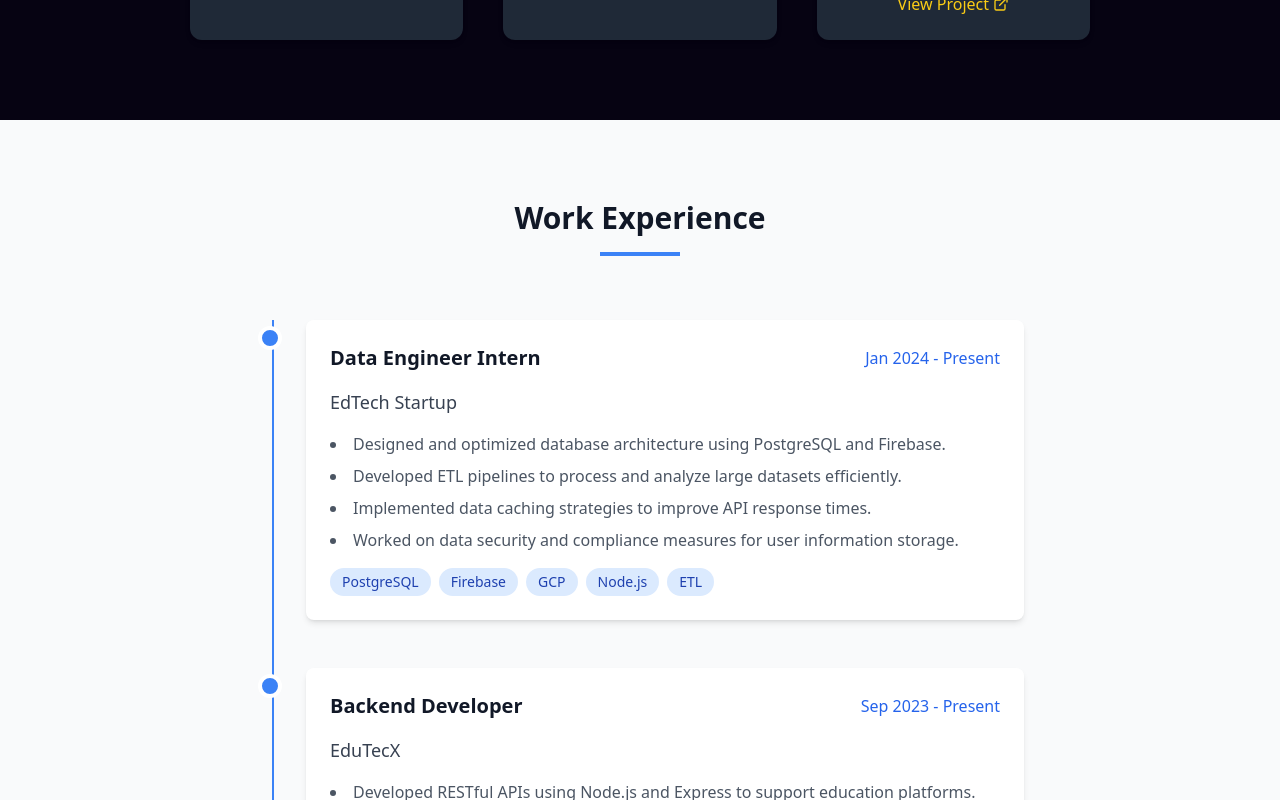
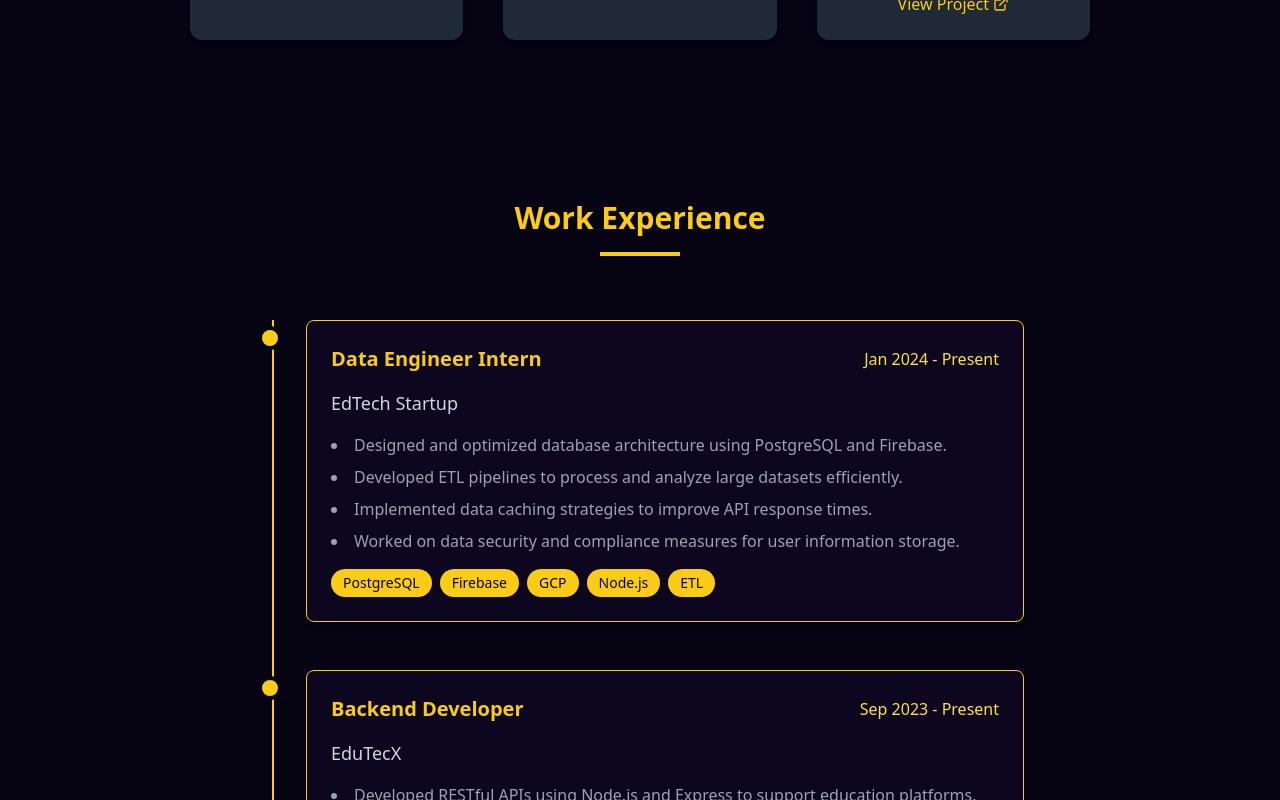
Before and after one commit to Daemon403/portfolio, a React (Create React App) app: page / in a window 1280 px wide. Shown: the part 2560-3360 px from the top of the page. Built offline with nearby package versions, Linux system fonts and the light colour scheme.

Commit message:
Expereince  Section Edit Colours

```diff
--- a/src/components/Experience.jsx
+++ b/src/components/Experience.jsx
@@ -41,25 +41,25 @@ const Experience = () => {
   ];
 
   return (
-    <section id="experience" className="py-20 bg-gray-50 dark:bg-gray-900 transition-colors duration-300">
+    <section id="experience" className="py-20 bg-[#060312] text-gray-400 transition-colors duration-300">
       <div className="container mx-auto px-4 sm:px-6 lg:px-8">
         <div className="text-center mb-16">
-          <h2 className="text-3xl font-bold text-gray-900 dark:text-white mb-4">Work Experience</h2>
-          <div className="w-20 h-1 bg-blue-500 mx-auto"></div>
+          <h2 className="text-3xl font-bold text-yellow-400 mb-4">Work Experience</h2>
+          <div className="w-20 h-1 bg-yellow-400 mx-auto"></div>
         </div>
 
         <div className="max-w-3xl mx-auto">
-          <div className="relative border-l-2 border-blue-500 pl-8 ml-4">
+          <div className="relative border-l-2 border-yellow-400 pl-8 ml-4">
             {experiences.map((exp, index) => (
               <div key={index} className="mb-12 relative">
-                <div className="absolute -left-12 mt-1.5 w-6 h-6 rounded-full bg-blue-500 border-4 border-white dark:border-gray-900"></div>
-                <div className="bg-white dark:bg-gray-800 rounded-lg shadow-md p-6 transition-colors duration-300">
+                <div className="absolute -left-12 mt-1.5 w-6 h-6 rounded-full bg-yellow-400 border-4 border-[#060312]"></div>
+                <div className="bg-[#0d061f] rounded-lg shadow-md p-6 border border-yellow-400 transition-colors duration-300">
                   <div className="flex flex-col sm:flex-row sm:justify-between sm:items-center mb-4">
-                    <h3 className="text-xl font-semibold text-gray-900 dark:text-white">{exp.title}</h3>
-                    <span className="text-blue-600 dark:text-blue-400 font-medium">{exp.period}</span>
+                    <h3 className="text-xl font-semibold text-yellow-400">{exp.title}</h3>
+                    <span className="text-yellow-300 font-medium">{exp.period}</span>
                   </div>
-                  <p className="text-lg font-medium text-gray-700 dark:text-gray-300 mb-4">{exp.company}</p>
-                  <ul className="list-disc list-inside space-y-2 text-gray-600 dark:text-gray-400 mb-4">
+                  <p className="text-lg font-medium text-gray-300 mb-4">{exp.company}</p>
+                  <ul className="list-disc list-inside space-y-2 text-gray-400 mb-4">
                     {exp.description.map((item, i) => (
                       <li key={i}>{item}</li>
                     ))}
@@ -68,7 +68,7 @@ const Experience = () => {
                     {exp.technologies.map((tech, i) => (
                       <span
                         key={i}
-                        className="px-3 py-1 text-sm font-medium bg-blue-100 text-blue-800 dark:bg-blue-900 dark:text-blue-200 rounded-full"
+                        className="px-3 py-1 text-sm font-medium bg-yellow-400 text-[#060312] rounded-full"
                       >
                         {tech}
                       </span>
```
